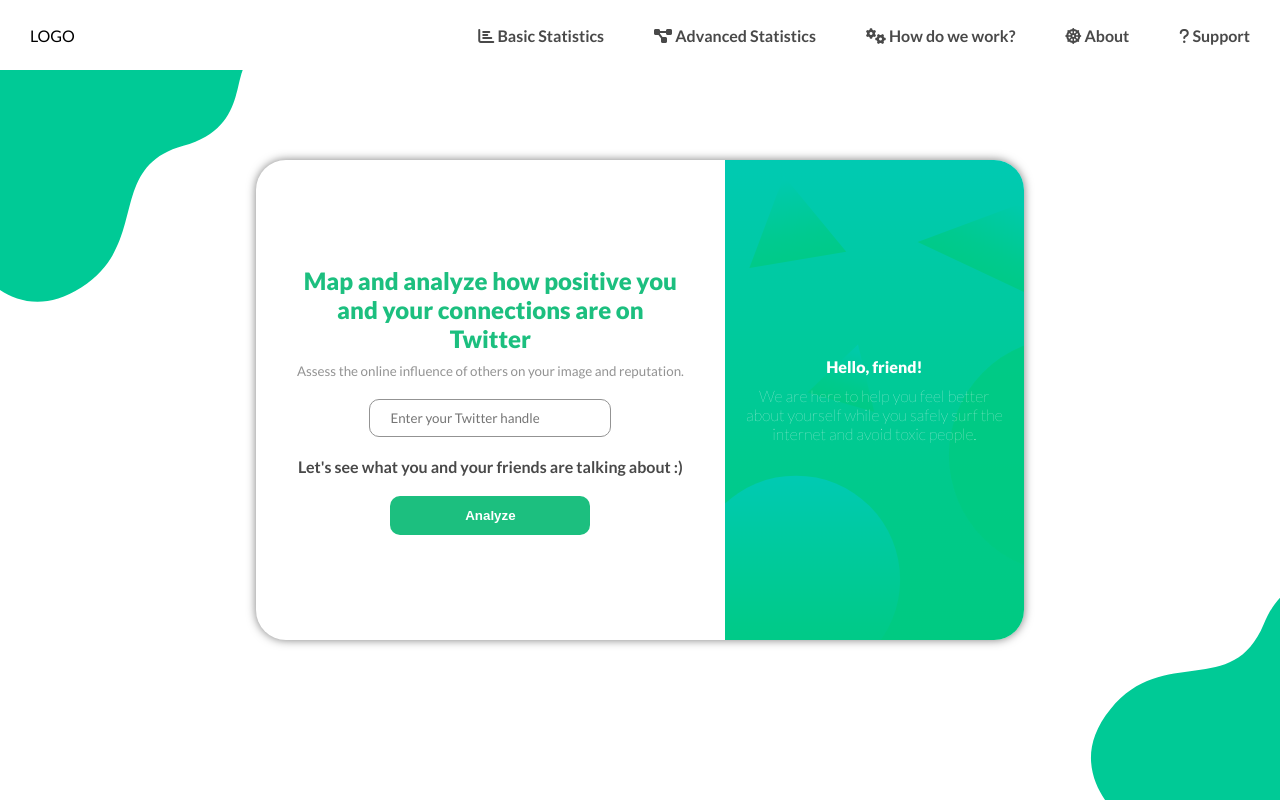
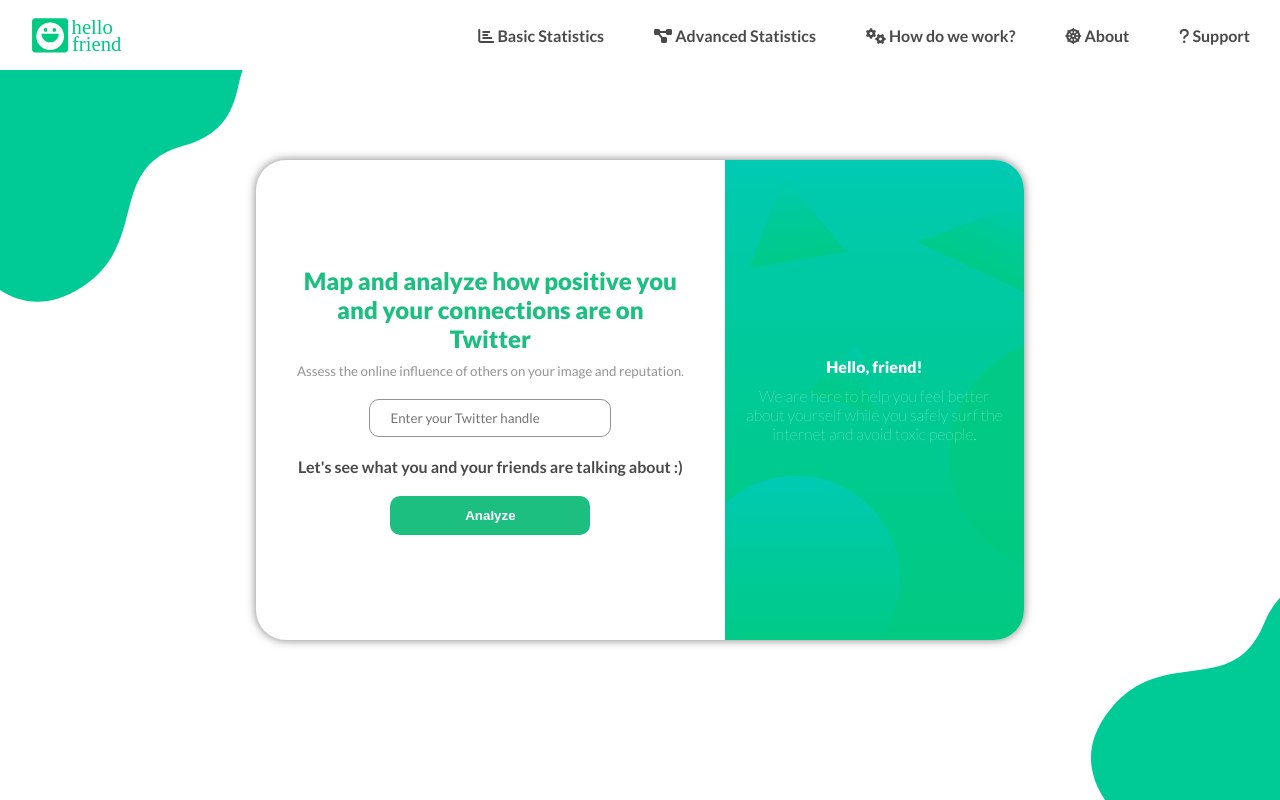
Before and after one commit to maufcost/UBHackingFall2020, a plain HTML site: page index.html in a window 1280 px wide. Drawn offline with Linux system fonts and the light colour scheme.

Commit message:
Added static logos

```diff
--- a/index.html
+++ b/index.html
@@ -8,7 +8,7 @@
 	</head>
 	<body>
 		<header class="index-header">
-			<p>LOGO</p>
+			<img src="./static/hellofriendlogo.svg" class="logo">
 
 			<ul id="nav">
 				<li><a href="/nowhere"><i class="fas fa-chart-bar"></i> Basic Statistics</a></li>
--- a/static/index.css
+++ b/static/index.css
@@ -48,6 +48,10 @@
 	top: 0;
 	left: 0;
 	right: 0;
+}
+
+.logo {
+	width: 100px;
 }
 
 header li {
```
Also changed, not shown: results.html (+1 -1 lines), static/hellofriendlogo.svg (added), 1 other file.
